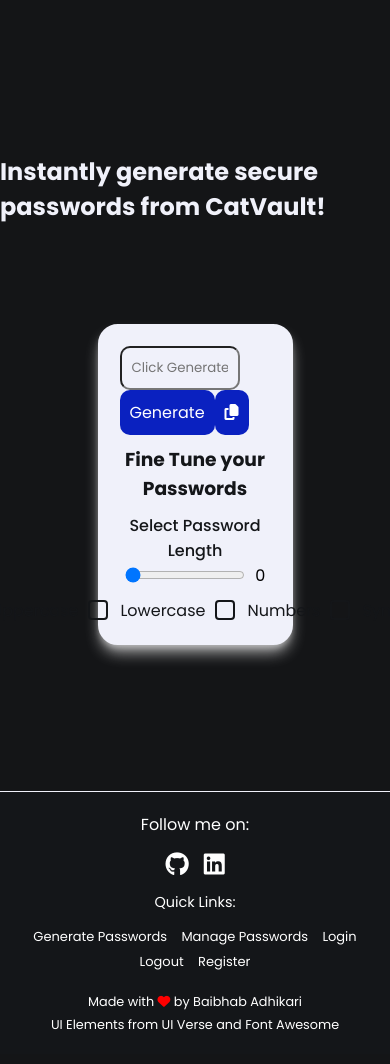
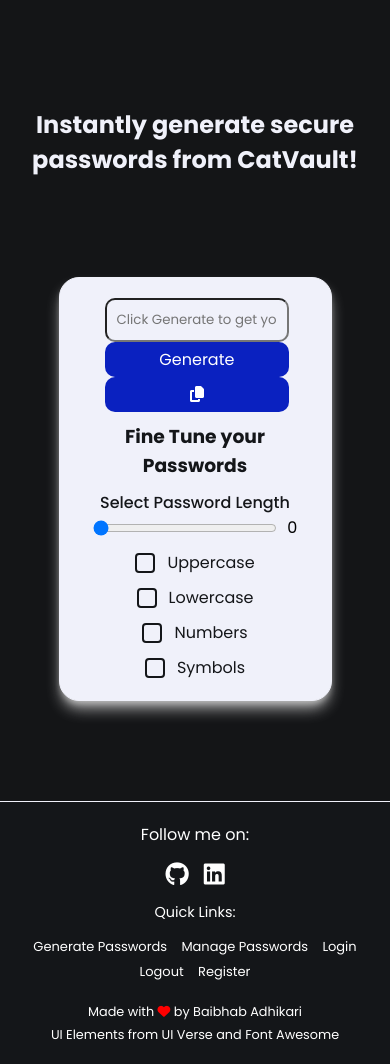
Before and after one commit to Baibhab-Adhikari/CatVault, a Flask app: page /generate in a window 390 px wide. Shown: the part 73-1137 px from the top of the page. Before the commit the page ends 1103 px from the top, so only its background shows below. Run offline with Flask 3, Linux system fonts and the light colour scheme; the visitor is signed in with stand-in values (Sample User, id 1); parts of the project's set-up code (start-up, migrations or seed data) failed here and were passed over; some libraries are stand-ins or nearby versions; some web fonts are replaced.

Commit message:
style: update layout and styling for password generation and registration forms

```diff
--- a/app/static/style.css
+++ b/app/static/style.css
@@ -346,7 +346,7 @@ main {
   flex-direction: column;
   justify-content: center;
   align-items: center;
-  min-height: calc(100vh - 60px);
+  min-height: calc(100vh - 50px);
   overflow: hidden;
 }
 
@@ -401,6 +401,7 @@ main {
   outline: none;
   overflow: hidden;
   font-size: 15px;
+  margin-bottom: 30px;
 }
 
 .icon {
@@ -455,7 +456,7 @@ main {
 .container-btn {
   display: flex;
   justify-content: center;
-  margin-top: 20px;
+  margin-top: 10px;
 }
 
 /* registration form styles */
@@ -468,8 +469,16 @@ main {
   max-width: 350px;
   background-color: var(--color-dark);
   padding: 20px;
+  border: 1px solid #141619;
   border-radius: 20px;
   position: relative;
+  box-shadow: 0 10px 15px -3px rgba(30, 30, 30, 0.745),
+    0 4px 6px -2px rgba(37, 37, 37, 0.436);
+}
+
+body.dark-mode .form {
+  box-shadow: 0 10px 15px -3px rgba(226, 226, 226, 0.745),
+    0 4px 6px -2px rgba(255, 255, 255, 0.436);
 }
 
 .title {
@@ -666,11 +675,11 @@ body.light-mode #generator-form {
   display: flex;
   flex-direction: column;
   gap: 10px;
-  width: 50vw;
-  /* height: 50%; */
+  width: 70vw;
+  height: auto;
   background-color: var(--color-dark);
   padding: 20px;
-  border: 2px solid #141619;
+  border: 1px solid #141619;
   box-shadow: 0 10px 15px -3px rgba(0, 0, 0, 0.2),
     0 4px 6px -2px rgba(0, 0, 0, 0.05);
   border-radius: 20px;
@@ -681,18 +690,16 @@ body.dark-mode #generator-form {
   display: flex;
   flex-direction: column;
   gap: 10px;
-  width: 50vw;
-  /* height: 50%; */
+  width: 70vw;
+  height: auto;
   background-color: var(--color-dark);
   padding: 20px;
-  border: 2px solid #f0f1fa;
+  border: 1px solid #f0f1fa;
   box-shadow: 0 10px 15px -3px rgba(226, 226, 226, 0.745),
     0 4px 6px -2px rgba(255, 255, 255, 0.436);
   border-radius: 20px;
   position: relative;
 }
-
-
 
 #generator-form h3 {
   color: #141619;
@@ -834,6 +841,25 @@ body.dark-mode #generator-form {
   gap: 10px;
 }
 
+@media (max-width: 992px) {
+  #checkbox-wrapper {
+    flex-direction: column;
+  }
+  #generate,
+  #copy {
+    width: 80%;
+    padding: 5px;
+  }
+  #output-box {
+    align-items: center;
+    width: 100%;
+    margin-left: 25px;
+  }
+  #heading-text {
+    text-align: center;
+  }
+}
+
 body.dark-mode .flashes p {
   color: #f0f1fa;
   font-size: 1.2rem;
--- a/app/templates/generate_password.html
+++ b/app/templates/generate_password.html
@@ -13,10 +13,11 @@ endblock %} {% block main %}
       autocomplete="off"
       readonly
     />
-    <button type="submit" id="generate">Generate</button>
-    <button type="button" id="copy" style="position: absolute;">
-      <i class="fas fa-copy"></i>
-    </button>
+
+      <button type="submit" id="generate">Generate</button>
+      <button type="button" id="copy">
+        <i class="fas fa-copy"></i>
+      </button>
   </div>
   <h3>Fine Tune your Passwords</h3>
   <div id="range-wrapper">
--- a/app/templates/index.html
+++ b/app/templates/index.html
@@ -10,7 +10,7 @@ block main %}
 
     <!-- /* From Uiverse.io by adeladel522 */ -->
   </div>
-  <form action="/login" method="get">
+  <form action="/login" method="get" id="getstarted-btn">
     <div class="container-btn">
       <button class="getstarted" type="submit">
         Get Started With CatVault
```
